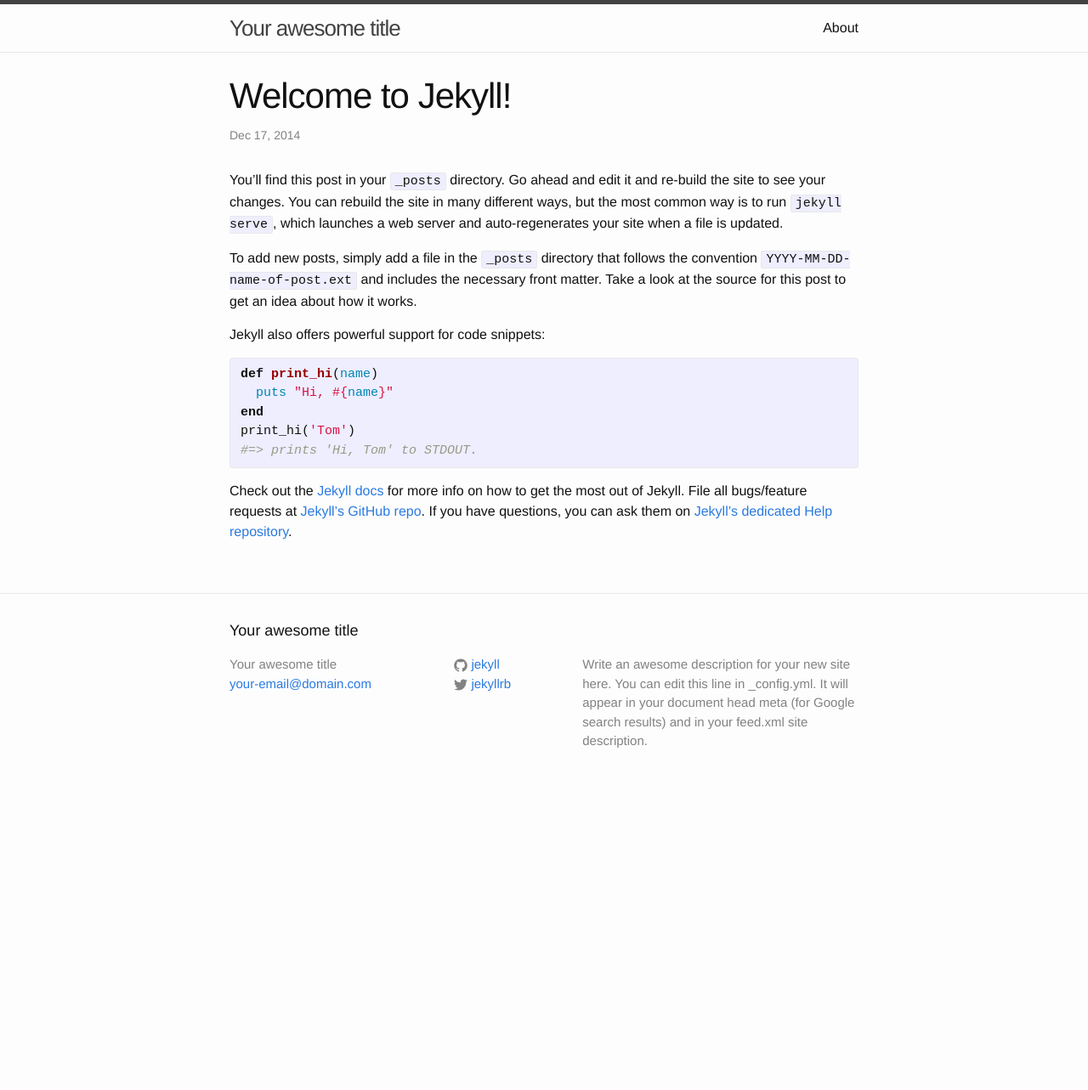
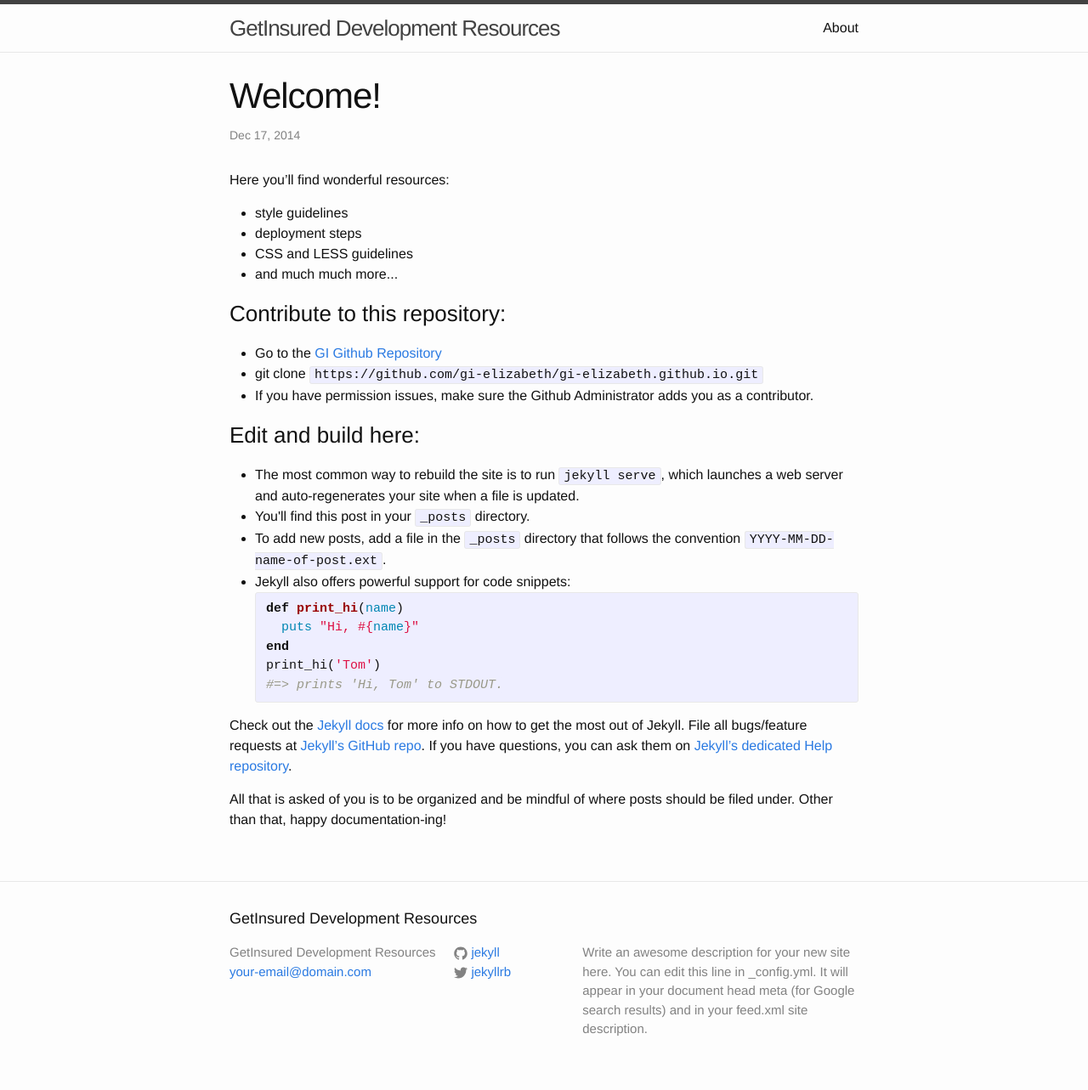
Before and after one commit to gi-elizabeth/gi-elizabeth.github.io, a Jekyll site: the page built from _posts/2014-12-17-welcome-to-jekyll.markdown, in a window 1280 px wide. Shown: the whole page at 85% size. Built offline with Jekyll 4.4.1, drawn with Linux system fonts in a browser that asks for light colours; before the commit the page ends 944 px from its top, so only the background shows below that.

Commit message:
first post committed - welcome post

```diff
--- a/_config.yml
+++ b/_config.yml
@@ -1,5 +1,5 @@
 # Site settings
-title: Your awesome title
+title: GetInsured Development Resources
 email: your-email@domain.com
 description: > # this means to ignore newlines until "baseurl:"
   Write an awesome description for your new site here. You can edit this
--- a/_posts/2014-12-17-welcome-to-jekyll.markdown
+++ b/_posts/2014-12-17-welcome-to-jekyll.markdown
@@ -1,15 +1,35 @@
 ---
-layout: post
-title:  "Welcome to Jekyll!"
-date:   2014-12-17 16:29:25
-categories: jekyll update
+layout: 				post
+title:  				"Welcome!"
+date:   				2014-12-17 16:29:25
+categories: 			jekyll update
+published: 				true
+
 ---
-You’ll find this post in your `_posts` directory. Go ahead and edit it and re-build the site to see your changes. You can rebuild the site in many different ways, but the most common way is to run `jekyll serve`, which launches a web server and auto-regenerates your site when a file is updated.
+Here you'll find wonderful resources:
 
-To add new posts, simply add a file in the `_posts` directory that follows the convention `YYYY-MM-DD-name-of-post.ext` and includes the necessary front matter. Take a look at the source for this post to get an idea about how it works.
+<ul>
+	<li>style guidelines</li>
+	<li>deployment steps</li>
+	<li>CSS and LESS guidelines</li>
+	<li>and much much more...</li>
+</ul>
 
-Jekyll also offers powerful support for code snippets:
+<h3>Contribute to this repository:</h3>
 
+<ul>
+	<li>Go to the <a href="//github.com/gi-elizabeth/gi-elizabeth.github.io">GI Github Repository</a></li>
+	<li>git clone <code>https://github.com/gi-elizabeth/gi-elizabeth.github.io.git</code></li>
+	<li>If you have permission issues, make sure the Github Administrator adds you as a contributor.</li>
+</ul>
+
+<h3>Edit and build here:</h3>
+
+<ul>
+	<li>The most common way to rebuild the site is to run <code>jekyll serve</code>, which launches a web server and auto-regenerates your site when a file is updated.</li>
+	<li>You'll find this post in your <code>_posts</code> directory.</li>
+	<li>To add new posts, add a file in the <code>_posts</code> directory that follows the convention <code>YYYY-MM-DD-name-of-post.ext</code>.</li>
+	<li>Jekyll also offers powerful support for code snippets:
 {% highlight ruby %}
 def print_hi(name)
   puts "Hi, #{name}"
@@ -17,9 +37,13 @@
 print_hi('Tom')
 #=> prints 'Hi, Tom' to STDOUT.
 {% endhighlight %}
+	</li>
+</ul>
 
 Check out the [Jekyll docs][jekyll] for more info on how to get the most out of Jekyll. File all bugs/feature requests at [Jekyll’s GitHub repo][jekyll-gh]. If you have questions, you can ask them on [Jekyll’s dedicated Help repository][jekyll-help].
 
 [jekyll]:      http://jekyllrb.com
 [jekyll-gh]:   https://github.com/jekyll/jekyll
 [jekyll-help]: https://github.com/jekyll/jekyll-help
+
+<p>All that is asked of you is to be organized and be mindful of where posts should be filed under. Other than that, happy documentation-ing!</p>
```
Also changed, not shown: images/github-contribute.png (added).
